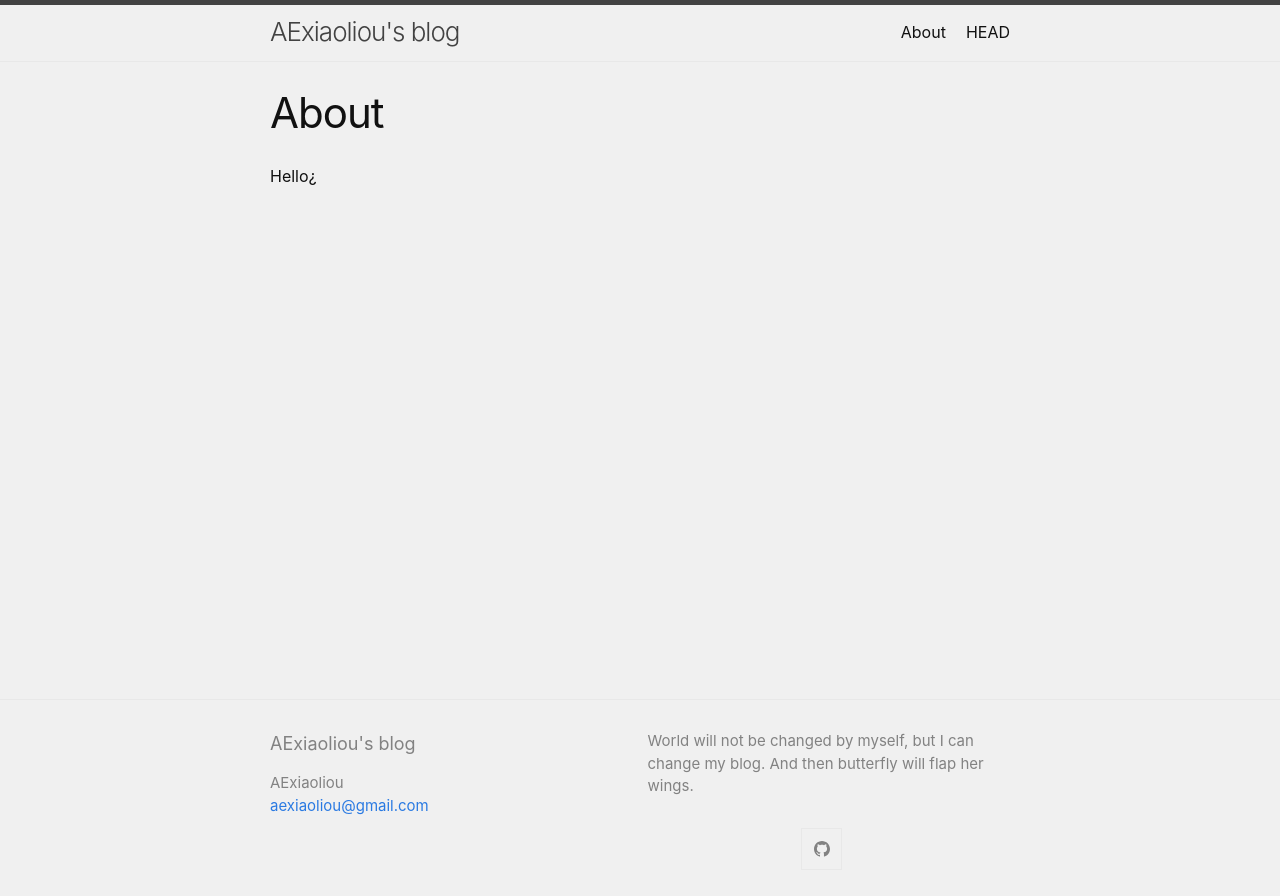
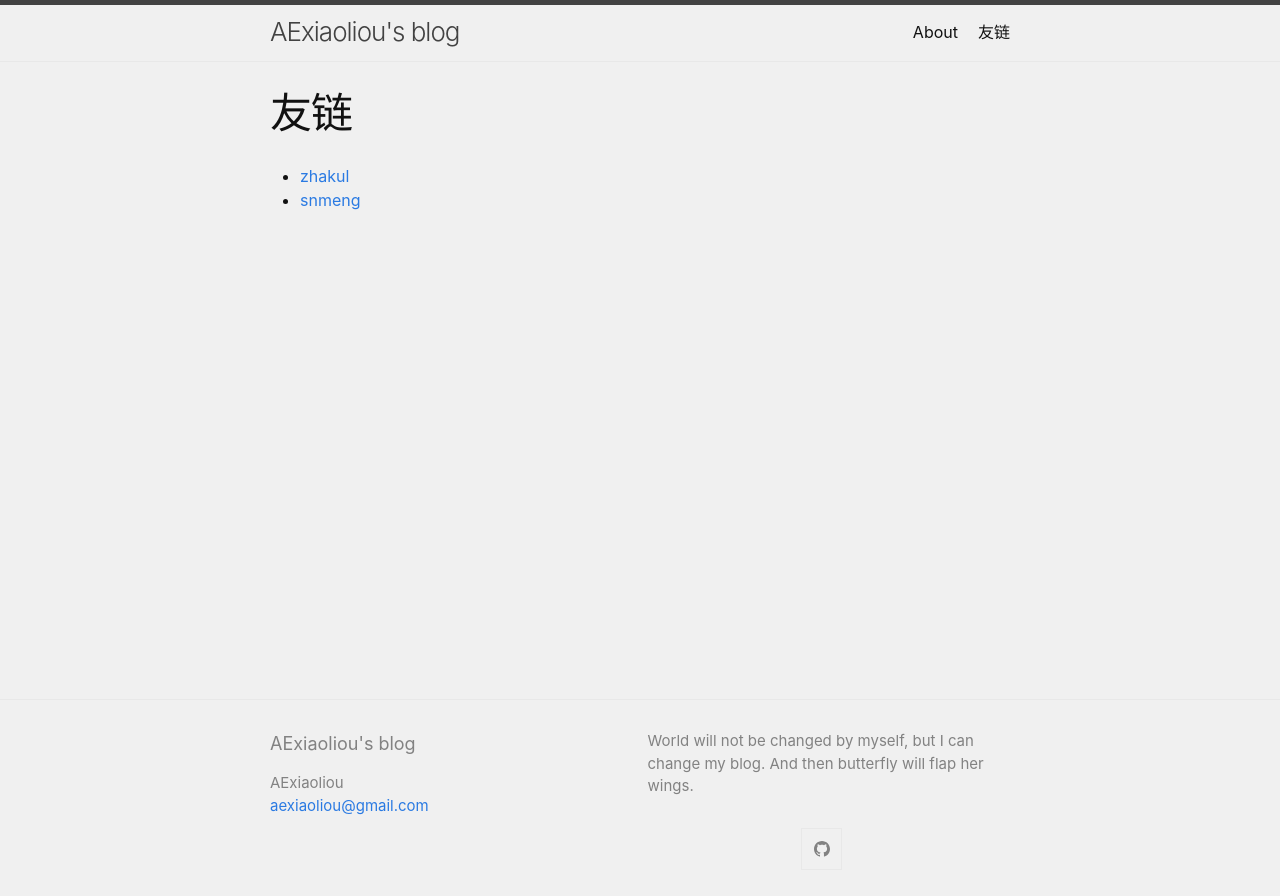
Before and after one commit to AExiaoliou/hatimblog.github.io, a Jekyll site: the page built from 友链.md, in a window 1280 px wide. Shown: the top 896 px of the page. Built offline with Jekyll 4.4.1, drawn with Linux system fonts in a browser that asks for light colours.

Commit message:
加点友链

```diff
--- a/Gemfile
+++ b/Gemfile
@@ -2,3 +2,4 @@
 
 source "https://rubygems.org"
 gemspec
+gem 'wdm', '>= 0.1.0' if Gem.win_platform?
--- a/_config.yml
+++ b/_config.yml
@@ -40,8 +40,9 @@ minima:
 
 # If you want to link only specific pages in your header, uncomment
 # this and add the path to the pages in order as they should show up
-#header_pages:
-# - about.md
+header_pages:
+ - about.md
+ - 友链.md
 
 # Build settings
 theme: minima
--- /dev/null
+++ b/友链.md
@@ -0,0 +1,8 @@
+---
+layout: page
+title: 友链
+permalink: /about/
+---
+
+- [zhakul](https://zhakul.top)
+- [snmeng](https://overisac.github.io/)
```
Also changed, not shown: Gemfile.lock.
